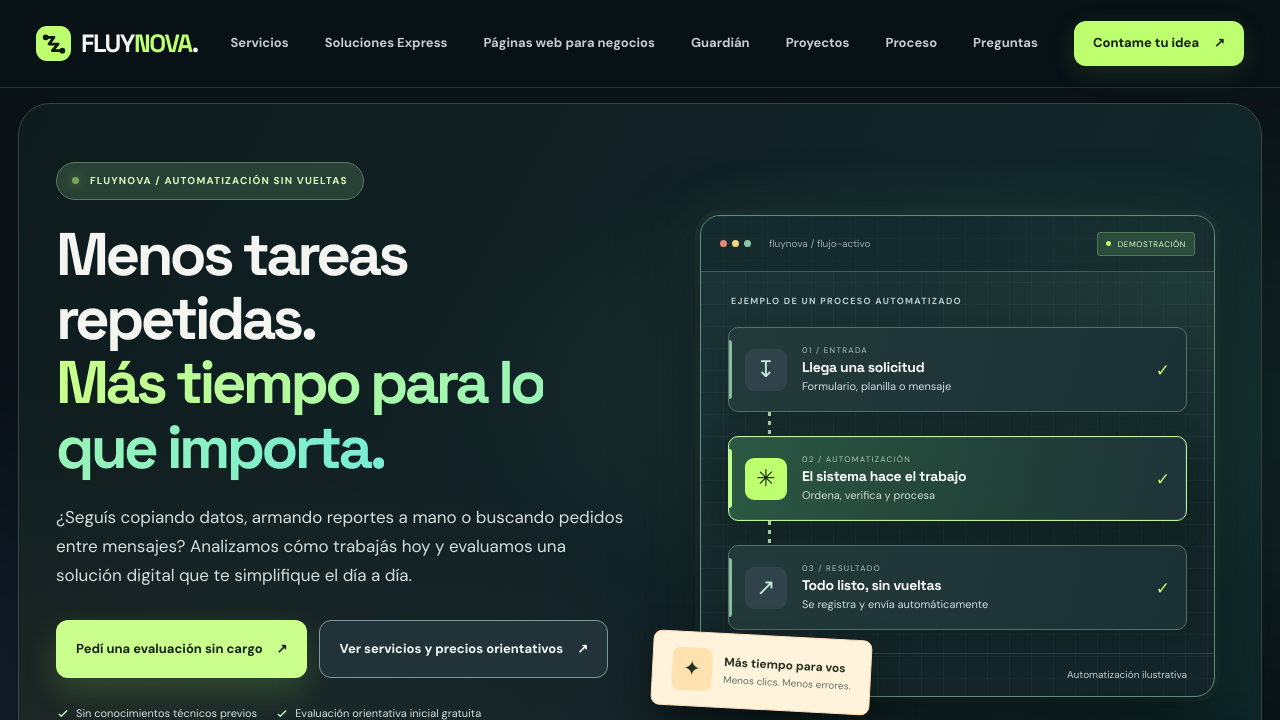
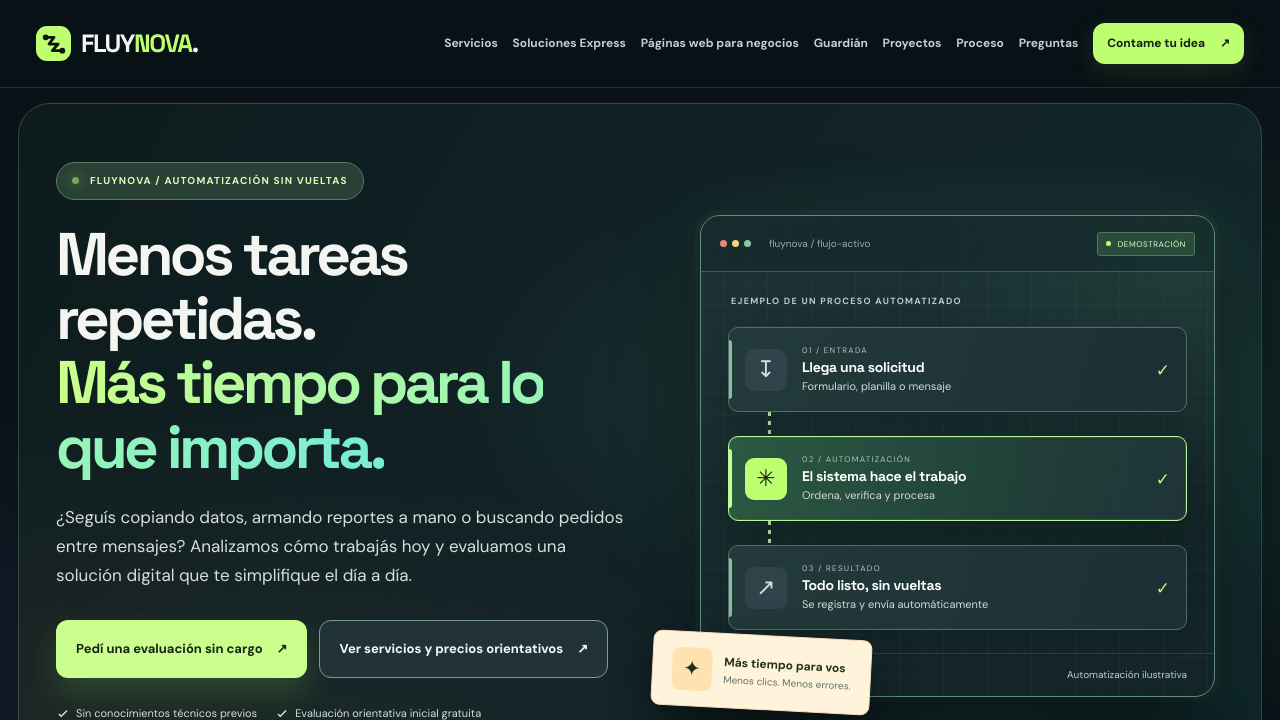
Before and after one commit to apdocentepba-hub/fluynova-web, a FastAPI app: page / in a window 1280 px wide; the page is wider, and only the part inside the window is pictured. Shown: the top 720 px of that part. Run offline with FastAPI, Linux system fonts and the light colour scheme.

Commit message:
style(fluynova-ui): separar identidad y menú en cabecera de escritorio

```diff
--- a/static/conversion-ux-2026.css
+++ b/static/conversion-ux-2026.css
@@ -244,3 +244,15 @@
   }
   .flx-ux-2026 .menu>a{padding:8px 7px;min-height:40px}
 }
+
+/* FLUYNOVA visual QA - desktop header spacing */
+@media (min-width:1101px){
+ .flx-ux-2026 .nav-wrap{gap:24px}
+ .flx-ux-2026 .brand{flex-shrink:0}
+ .flx-ux-2026 .menu{
+   flex:1;justify-content:flex-end;
+   gap:clamp(10px,1.15vw,19px);
+   font-size:12px
+ }
+ .flx-ux-2026 .menu .nav-cta{padding:11px 14px}
+}
```
